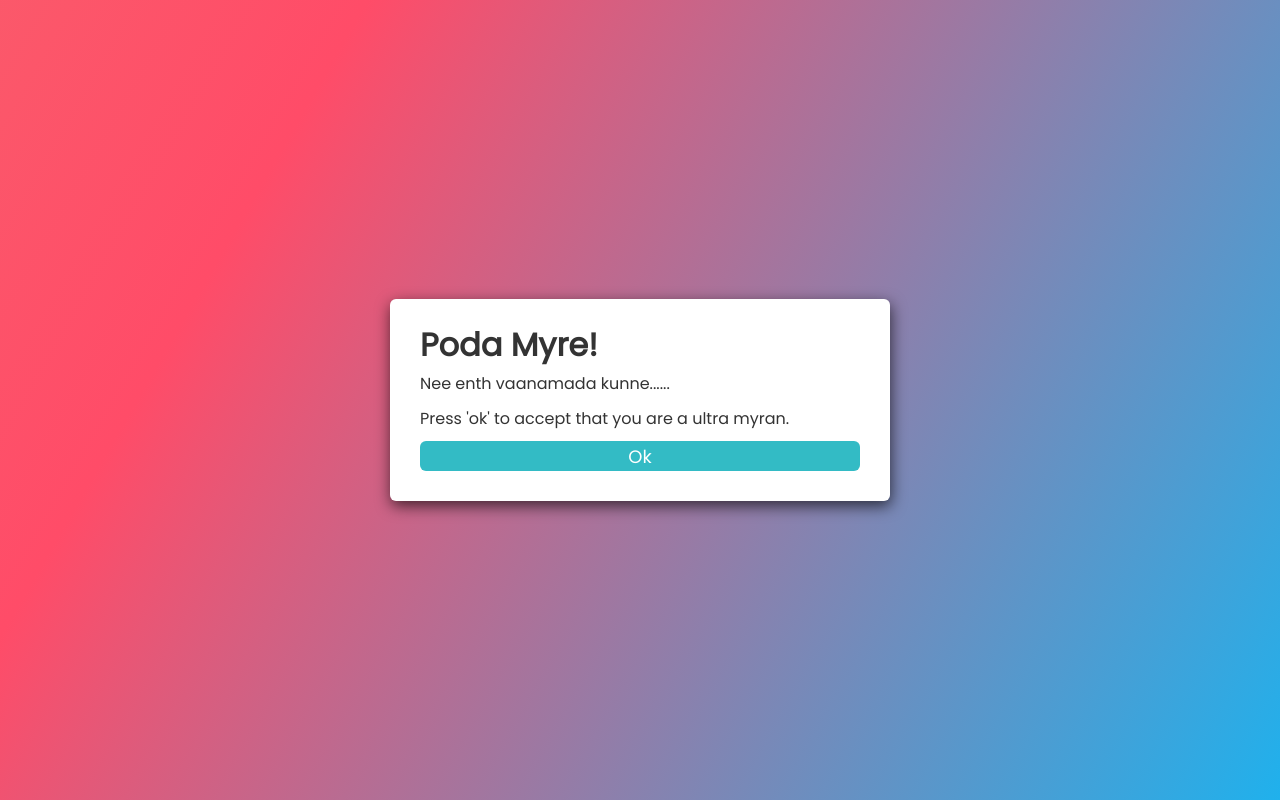
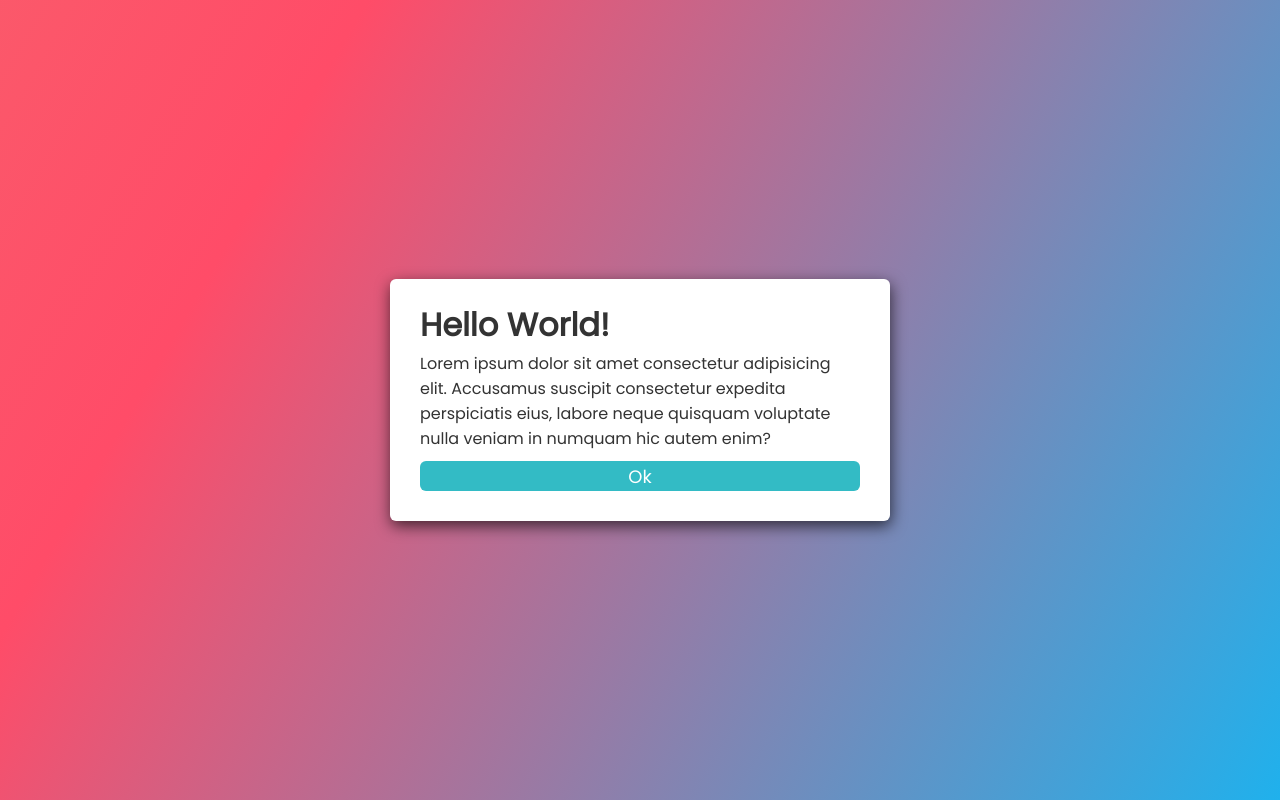
Before and after one commit to josephSebastian27/popup-html, a plain HTML site: page index.html in a window 1280 px wide. Both pictures are taken after a click on the button "show Popup". Drawn offline with Linux system fonts and the light colour scheme.

Commit message:
Update index.html

```diff
--- a/index.html
+++ b/index.html
@@ -10,12 +10,9 @@
     <button class="show-popup"> show Popup </button>
     <div class="popup-container gradient-background">
         <div class="popup-box">
-            <!-- <h1>Hello World!</h1> -->
-            <h1>Poda Myre!</h1>
-            <!-- <p>Lorem ipsum dolor sit amet consectetur adipisicing elit. Accusamus suscipit consectetur
-                expedita perspiciatis eius, labore neque quisquam voluptate nulla veniam in numquam hic autem enim?</p> -->
-                <p> Nee enth vaanamada kunne...... </p>
-                <p>Press 'ok' to accept that you are a ultra myran.</p>
+             <h1>Hello World!</h1>
+           <p>Lorem ipsum dolor sit amet consectetur adipisicing elit. Accusamus suscipit consectetur
+                expedita perspiciatis eius, labore neque quisquam voluptate nulla veniam in numquam hic autem enim?</p>
                 <button class="close-btn">Ok</button>
             </div>
 
```
